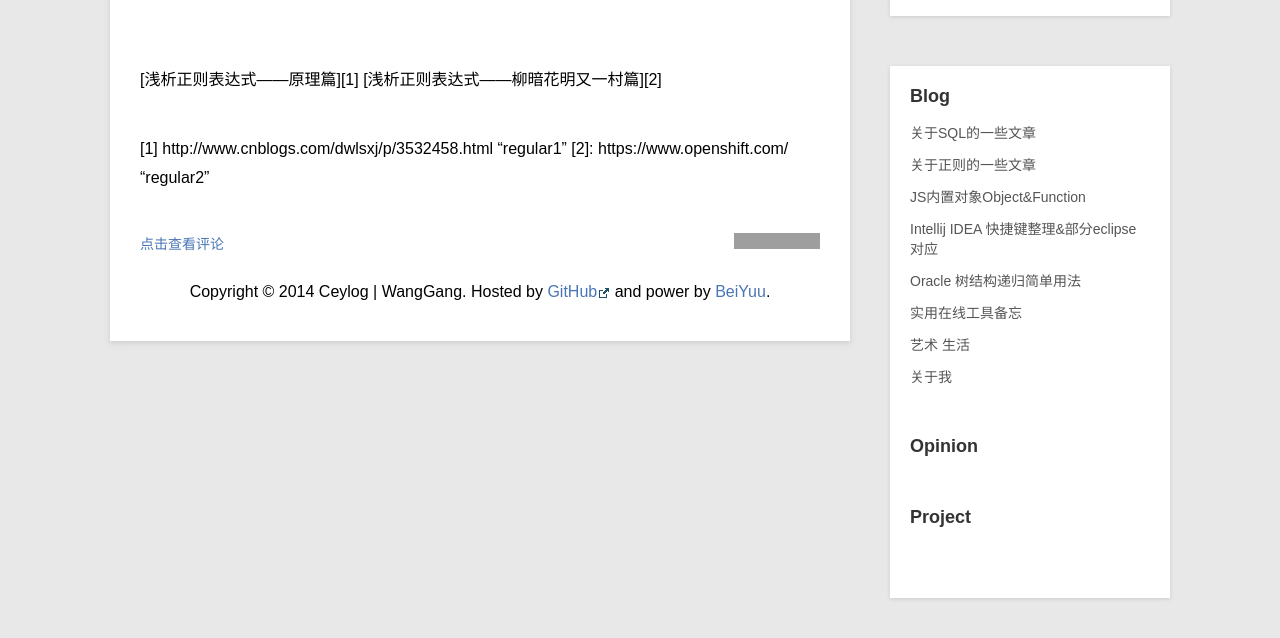
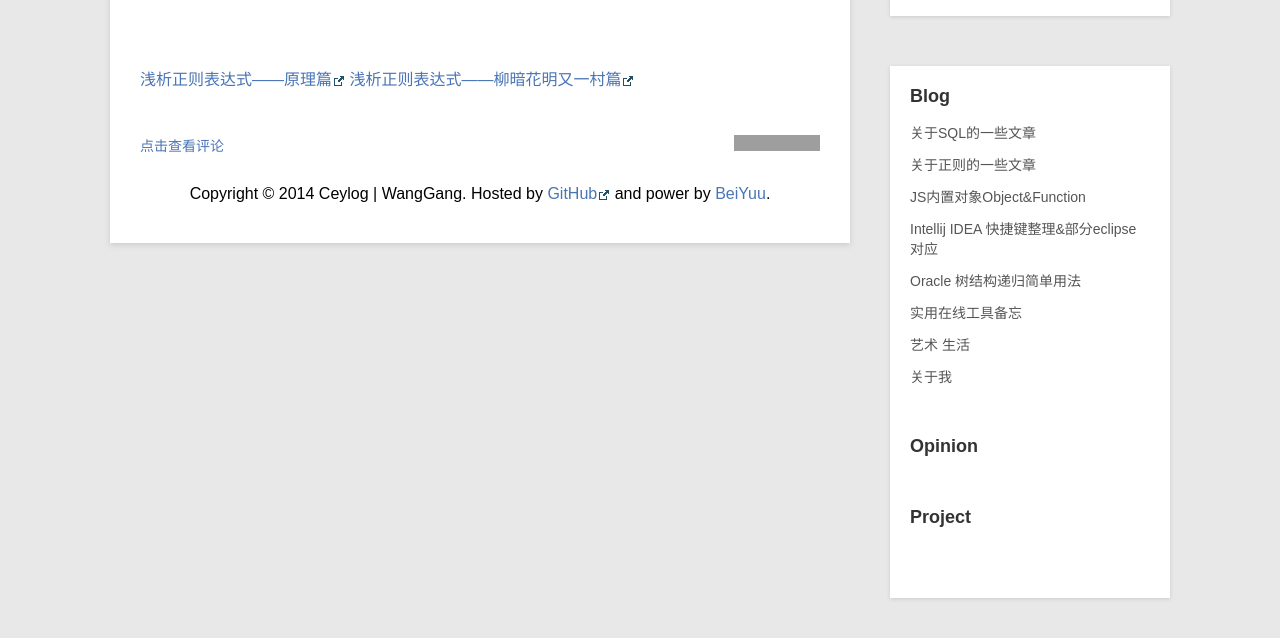
Before and after one commit to ceylog/ceylog.github.io, a Jekyll site: the page built from _posts/blog/2014-06-16-some-about-regular-article.md, in a window 1280 px wide, cut to the strip 189-827 px from the top of the page. Built offline with Jekyll 4.4.1, drawn with Linux system fonts in a browser that asks for light colours; Markdown is read by kramdown in place of the engine named in the settings; grey boxes are pictures that could not be loaded.

Commit message:
modified

```diff
--- a/_posts/blog/2014-06-16-some-about-regular-article.md
+++ b/_posts/blog/2014-06-16-some-about-regular-article.md
@@ -9,5 +9,5 @@ description: some about regular articles
 [浅析正则表达式——柳暗花明又一村篇][2]
 
 
-[1]    http://www.cnblogs.com/dwlsxj/p/3532458.html "regular1"
+[1]:    http://www.cnblogs.com/dwlsxj/p/3532458.html "regular1"
 [2]:    https://www.openshift.com/  "regular2"
```
